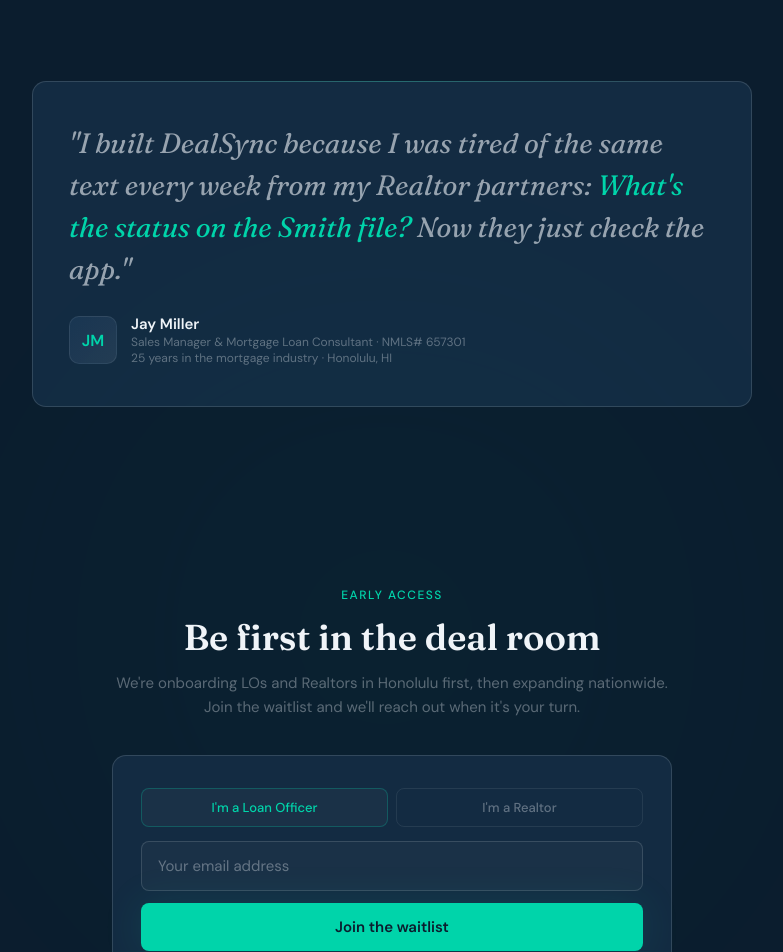
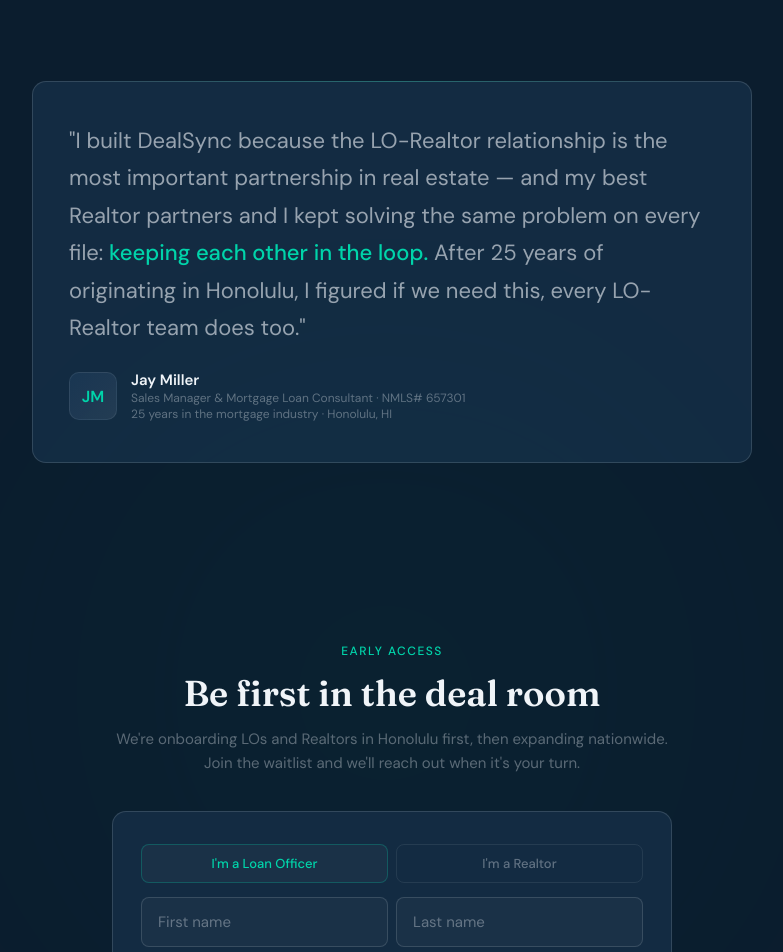
Before and after one commit to optionsaiagent/dealsync-landing, a React (Create React App) app: page / in a window 1280 px wide. Shown: the part 4280-5232 px from the top of the page, without its empty margins (248-1031 px from the left). Built offline with nearby package versions, Linux system fonts and the light colour scheme.

Commit message:
Add name fields to waitlist, update founder quote

```diff
--- a/src/App.jsx
+++ b/src/App.jsx
@@ -375,8 +375,8 @@ function FounderSection() {
         <FadeIn>
           <div style={{ padding: "40px 36px", borderRadius: 14, background: T.navyLight, border: `1px solid ${T.borderLight}`, position: "relative" }}>
             <div style={{ position: "absolute", top: -1, left: 40, right: 40, height: 1, background: `linear-gradient(90deg, transparent, ${T.tealBorder}, transparent)` }} />
-            <div style={{ fontSize: 28, fontFamily: T.display, fontWeight: 300, fontStyle: "italic", color: T.ghost, lineHeight: 1.5, marginBottom: 24 }}>
-              "I built DealSync because I was tired of the same text every week from my Realtor partners: <span style={{ color: T.teal, fontWeight: 400 }}>What's the status on the Smith file?</span> Now they just check the app."
+            <div style={{ fontSize: 22, fontFamily: T.font, fontWeight: 400, color: T.ghost, lineHeight: 1.7, marginBottom: 24 }}>
+              "I built DealSync because the LO-Realtor relationship is the most important partnership in real estate — and my best Realtor partners and I kept solving the same problem on every file: <span style={{ color: T.teal, fontWeight: 500 }}>keeping each other in the loop.</span> After 25 years of originating in Honolulu, I figured if we need this, every LO-Realtor team does too."
             </div>
             <div style={{ display: "flex", alignItems: "center", gap: 14 }}>
               <div style={{ width: 48, height: 48, borderRadius: 10, background: `linear-gradient(135deg, ${T.navyMid}, ${T.slate})`, display: "flex", alignItems: "center", justifyContent: "center", fontSize: 16, fontWeight: 600, color: T.teal, border: `1px solid ${T.border}` }}>JM</div>
@@ -395,11 +395,12 @@ function FounderSection() {
 
 function Waitlist() {
   const [email, setEmail] = useState("");
+  const [firstName, setFirstName] = useState("");
+  const [lastName, setLastName] = useState("");
   const [role, setRole] = useState("lo");
   const [submitted, setSubmitted] = useState(false);
   const [loading, setLoading] = useState(false);
-
-const [error, setError] = useState(null);
+  const [error, setError] = useState(null);
 
   const handleSubmit = async (e) => {
     e.preventDefault();
@@ -415,7 +416,7 @@ const [error, setError] = useState(null);
             "apikey": "sb_publishable_XHDlAicw8iGxk5obabpNmw_Dt4layfq",
             "Prefer": "return=minimal",
           },
-          body: JSON.stringify({ email: email.toLowerCase(), role }),
+          body: JSON.stringify({ email: email.toLowerCase(), first_name: firstName, last_name: lastName, role }),
         }
       );
       if (res.status === 409 || res.status === 400) {
@@ -465,9 +466,20 @@ const [error, setError] = useState(null);
                   ))}
                 </div>
 
+                <div style={{ display: "flex", gap: 8, marginBottom: 12 }}>
+                  <input type="text" value={firstName} onChange={e => setFirstName(e.target.value)} placeholder="First name" required style={{
+                    flex: 1, padding: "14px 16px", borderRadius: 8, border: `1px solid ${T.borderLight}`, background: T.surface, color: T.white, fontSize: 15, fontFamily: T.font, outline: "none", boxSizing: "border-box",
+                  }} />
+                  <input type="text" value={lastName} onChange={e => setLastName(e.target.value)} placeholder="Last name" required style={{
+                    flex: 1, padding: "14px 16px", borderRadius: 8, border: `1px solid ${T.borderLight}`, background: T.surface, color: T.white, fontSize: 15, fontFamily: T.font, outline: "none", boxSizing: "border-box",
+                  }} />
+                </div>
+
                 <input type="email" value={email} onChange={e => setEmail(e.target.value)} placeholder="Your email address" required style={{
                   width: "100%", padding: "14px 16px", borderRadius: 8, border: `1px solid ${T.borderLight}`, background: T.surface, color: T.white, fontSize: 15, fontFamily: T.font, outline: "none", boxSizing: "border-box", marginBottom: 12,
                 }} />
+
+                {error && <div style={{ fontSize: 12, color: T.coral, marginBottom: 12, padding: "8px 12px", borderRadius: 6, background: T.coralGlow }}>{error}</div>}
 
                 <button type="submit" disabled={loading} style={{
                   width: "100%", padding: "14px 0", borderRadius: 8, border: "none", background: T.teal, color: T.navy, fontSize: 15, fontWeight: 600, cursor: loading ? "default" : "pointer", fontFamily: T.font,
```
